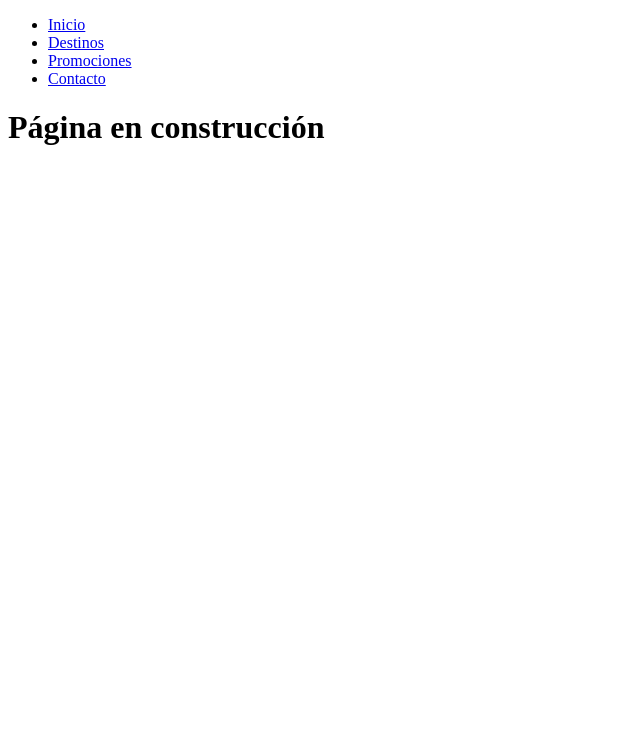
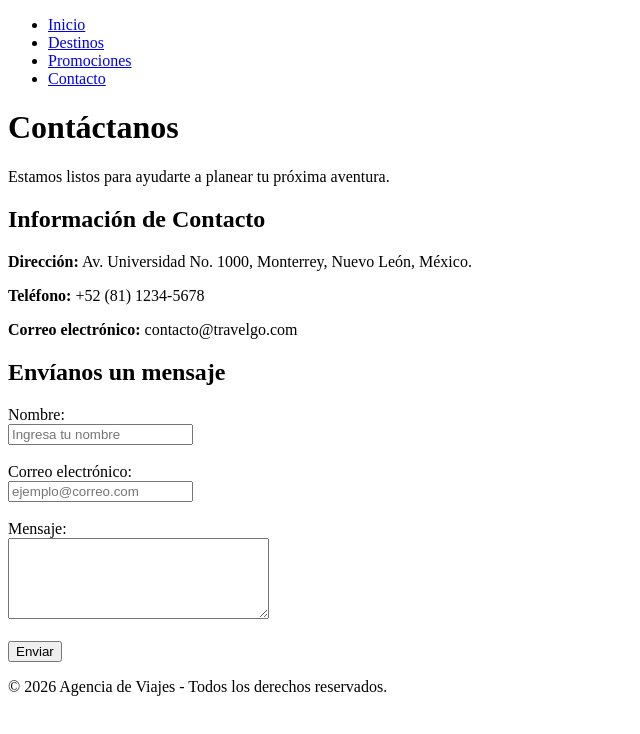
Before and after one commit to mateolozanop/La-agencia-de-viajes, a plain HTML site: page contacto.html in a window 1280 px wide. Shown: the whole page, without its empty margins (0-640 px from the left). Drawn offline with Linux system fonts and the light colour scheme.

Commit message:
Se implementa la página de contacto del sitio web

```diff
--- a/contacto.html
+++ b/contacto.html
@@ -8,29 +8,171 @@
     <meta name="viewport"
         content="width=device-width, initial-scale=1.0">
 
-    <title>Contacto</title>
+    <title>
+        Contacto
+    </title>
 
 </head>
 
 <body>
 
+
+    <!-- Barra de navegación -->
+
     <nav>
 
         <ul>
 
-            <li><a href="index.html">Inicio</a></li>
-            <li><a href="destinos.html">Destinos</a></li>
-            <li><a href="ofertas.html">Promociones</a></li>
-            <li><a href="contacto.html">Contacto</a></li>
+            <li>
+                <a href="index.html">
+                    Inicio
+                </a>
+            </li>
+
+            <li>
+                <a href="destinos.html">
+                    Destinos
+                </a>
+            </li>
+
+            <li>
+                <a href="ofertas.html">
+                    Promociones
+                </a>
+            </li>
+
+            <li>
+                <a href="contacto.html">
+                    Contacto
+                </a>
+            </li>
 
         </ul>
 
     </nav>
 
 
-    <h1>
-        Página en construcción
-    </h1>
+
+    <!-- Encabezado -->
+
+    <header>
+
+        <h1>
+            Contáctanos
+        </h1>
+
+        <p>
+            Estamos listos para ayudarte a planear tu
+            próxima aventura.
+        </p>
+
+    </header>
+
+
+
+    <!-- Información de la empresa -->
+
+    <section>
+
+        <h2>
+            Información de Contacto
+        </h2>
+
+        <p>
+            <strong>Dirección:</strong>
+            Av. Universidad No. 1000, Monterrey,
+            Nuevo León, México.
+        </p>
+
+        <p>
+            <strong>Teléfono:</strong>
+            +52 (81) 1234-5678
+        </p>
+
+        <p>
+            <strong>Correo electrónico:</strong>
+            contacto@travelgo.com
+        </p>
+
+    </section>
+
+
+
+    <!-- Formulario de contacto -->
+
+    <section>
+
+        <h2>
+            Envíanos un mensaje
+        </h2>
+
+        <form>
+
+            <label for="nombre">
+                Nombre:
+            </label>
+
+            <br>
+
+            <input type="text"
+                id="nombre"
+                name="nombre"
+                placeholder="Ingresa tu nombre">
+
+            <br><br>
+
+
+            <label for="correo">
+                Correo electrónico:
+            </label>
+
+            <br>
+
+            <input type="email"
+                id="correo"
+                name="correo"
+                placeholder="ejemplo@correo.com">
+
+            <br><br>
+
+
+            <label for="mensaje">
+                Mensaje:
+            </label>
+
+            <br>
+
+            <textarea
+                id="mensaje"
+                name="mensaje"
+                rows="5"
+                cols="30"
+                placeholder="Escribe tu mensaje aquí">
+            </textarea>
+
+            <br><br>
+
+
+            <button type="submit">
+                Enviar
+            </button>
+
+        </form>
+
+    </section>
+
+
+
+    <!-- Pie de página -->
+
+    <footer>
+
+        <p>
+            © 2026 Agencia de Viajes - Todos los derechos
+            reservados.
+        </p>
+
+    </footer>
 
 
 </body>
```
